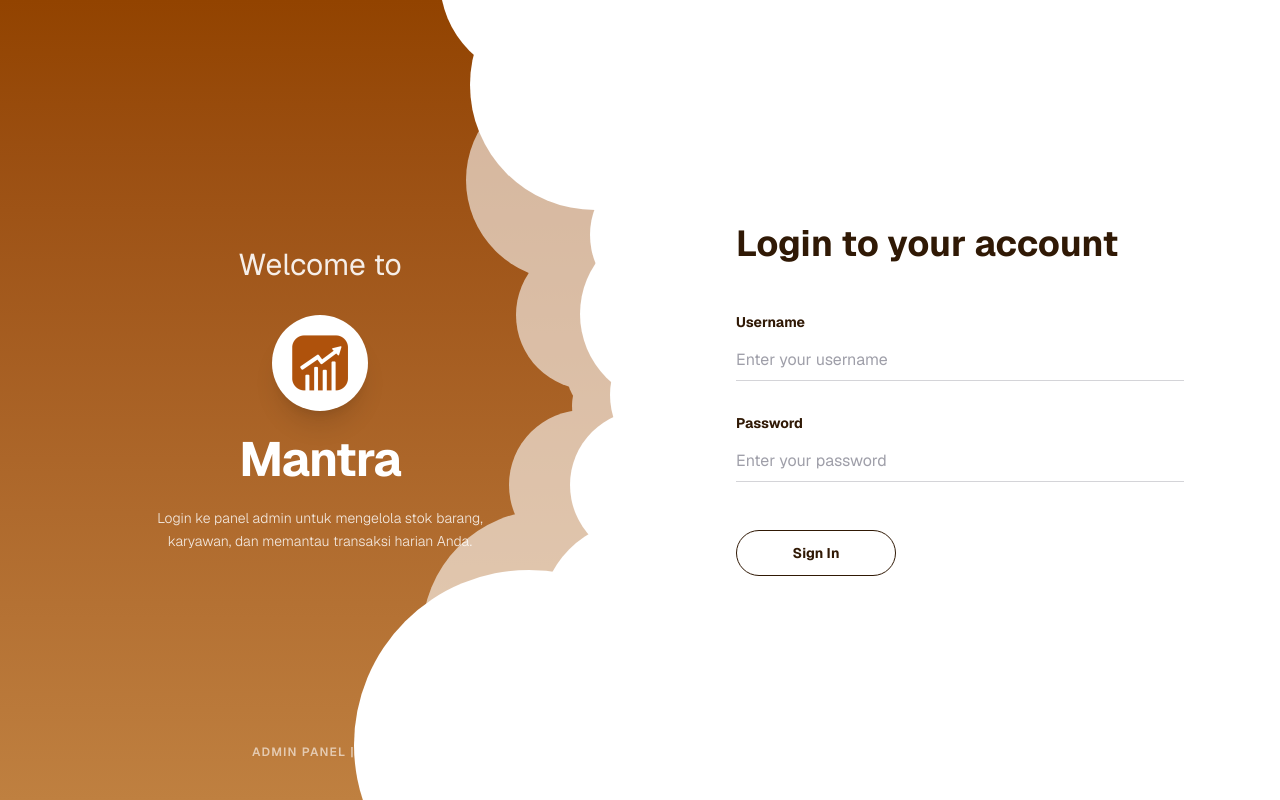
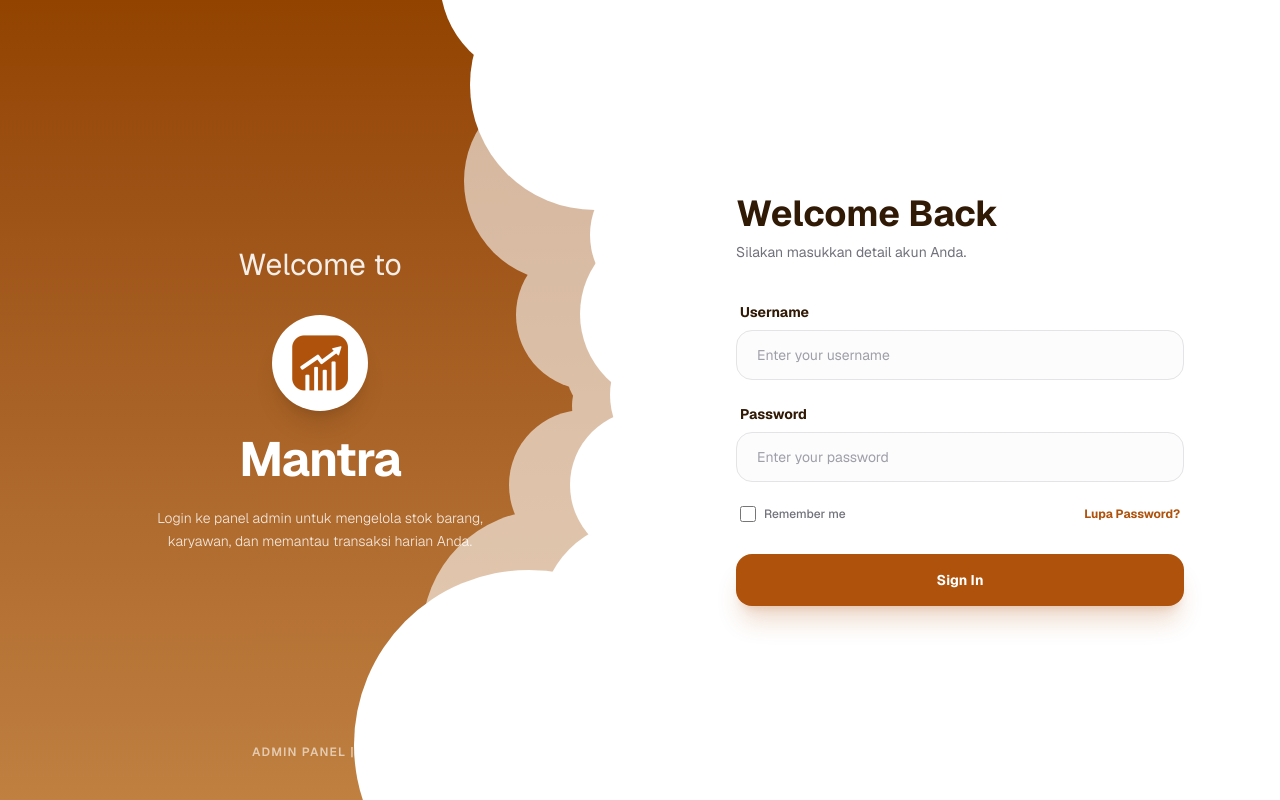
Before and after one commit to Mantra-Jaya-Jaya/mantra-admin-web, a Next.js app: page /login in a window 1280 px wide. Built offline with nearby package versions, Linux system fonts and the light colour scheme.

Commit message:
feat: notifikasi dan animasi login

```diff
--- a/app/(auth)/login/page.tsx
+++ b/app/(auth)/login/page.tsx
@@ -2,12 +2,34 @@
 import { useState } from "react";
 import { useRouter } from "next/navigation";
 import { Loader2 } from "lucide-react";
+import { motion, AnimatePresence, useMotionValue, useTransform } from "framer-motion";
 
 export default function LoginPage() {
   const router = useRouter();
   const [formData, setFormData] = useState({ username: "", password: "" });
   const [loading, setLoading] = useState(false);
   const [errorMsg, setErrorMsg] = useState("");
+  const [isSuccess, setIsSuccess] = useState(false);
+
+  // 🚀 LOGIKA PARALLAX (Bikin Awan Interaktif Ngikutin Mouse)
+  const mouseX = useMotionValue(0);
+  const mouseY = useMotionValue(0);
+
+  const handleMouseMove = (e: React.MouseEvent) => {
+    const { clientX, clientY } = e;
+    const xOffset = (clientX / window.innerWidth - 0.5) * 2;
+    const yOffset = (clientY / window.innerHeight - 0.5) * 2;
+    mouseX.set(xOffset);
+    mouseY.set(yOffset);
+  };
+
+  // Kecepatan gerak awan transparan (belakang) - Lebih lambat
+  const bgCloudX = useTransform(mouseX, [-1, 1], [-8, 8]);
+  const bgCloudY = useTransform(mouseY, [-1, 1], [-8, 8]);
+
+  // Kecepatan gerak awan solid (depan) - Lebih cepat biar terasa 3D
+  const fgCloudX = useTransform(mouseX, [-1, 1], [-20, 20]);
+  const fgCloudY = useTransform(mouseY, [-1, 1], [-20, 20]);
 
   const handleLogin = async (e: React.FormEvent<HTMLFormElement>) => {
     e.preventDefault();
@@ -27,40 +49,78 @@ export default function LoginPage() {
       const data = await res.json();
 
       if (res.ok && data.status === "success") {
+        setIsSuccess(true);
+        setTimeout(() => {
           router.push("/");
+        }, 1200);
       } else {
         setErrorMsg(data.message || "Login gagal, silakan coba lagi.");
+        setLoading(false);
       }
-
     } catch (err) {
       console.error("Login error:", err);
       setErrorMsg("Gagal terhubung ke server. Pastikan API Golang sudah menyala!");
-    } finally {
       setLoading(false);
     }
   };
 
   return (
-    <div className="fixed inset-0 z-50 flex flex-col md:flex-row font-sans antialiased overflow-hidden bg-white">
+    // 🚀 Pasang onMouseMove di wadah paling luar
+    <div onMouseMove={handleMouseMove} className="fixed inset-0 z-50 flex flex-col md:flex-row font-sans antialiased bg-white overflow-hidden">
 
-      {/* BAGIAN KIRI (Gradient Branding + Efek Bokeh Awan) - 100% TIDAK DISENTUH */}
-      <div className="w-full md:w-1/2 flex flex-col justify-center items-center text-white p-12 relative overflow-hidden bg-linear-to-b from-[#924300] to-[#BF8040]">
+      {/* 🚀 ANIMASI AWAN LEWAT SAAT LOGIN SUKSES */}
+      <AnimatePresence>
+        {isSuccess && (
+          <motion.div
+            initial={{ y: "100%", borderRadius: "100% 100% 0 0" }}
+            animate={{ y: "0%", borderRadius: "0% 0% 0 0" }}
+            transition={{ duration: 1, ease: [0.22, 1, 0.36, 1] }}
+            className="fixed inset-0 z-100 bg-white flex flex-col justify-center items-center"
+          >
+            <motion.div
+              initial={{ opacity: 0, scale: 0.8 }}
+              animate={{ opacity: 1, scale: 1 }}
+              transition={{ delay: 0.5, duration: 0.5 }}
+              className="flex flex-col items-center"
+            >
+              <div className="w-20 h-20 bg-[#AF520C] rounded-full flex items-center justify-center mb-4 shadow-xl">
+                <img src="/logo_mantra.png" alt="Logo Mantra" className="w-12 h-12 object-contain filter brightness-0 invert" />
+              </div>
+              <h2 className="text-2xl font-bold text-[#301905]">Membuka Core System...</h2>
+            </motion.div>
+          </motion.div>
+        )}
+      </AnimatePresence>
 
-        <div className="z-20 flex flex-col items-center text-center max-w-md">
+      {/* BAGIAN KIRI (Gradient + Efek Tirai Geser & Awan Original Lu) */}
+      <motion.div
+        initial={{ x: "-100%" }} // Efek tirai putih di awal
+        animate={{ x: 0 }}
+        transition={{ duration: 1.2, ease: [0.22, 1, 0.36, 1] }}
+        className="hidden md:flex w-full md:w-1/2 flex-col justify-center items-center text-white p-12 relative bg-linear-to-b from-[#924300] to-[#BF8040] overflow-hidden z-20"
+      >
+        {/* Konten Text Kiri */}
+        <motion.div
+          initial={{ opacity: 0 }}
+          animate={{ opacity: 1 }}
+          transition={{ delay: 0.6, duration: 0.8 }}
+          className="z-30 flex flex-col items-center text-center max-w-md relative"
+        >
           <h2 className="text-3xl font-normal mb-8 text-white/90">Welcome to</h2>
-
           <div className="w-24 h-24 bg-white rounded-full flex items-center justify-center mb-6 shadow-xl border-4 border-white/30 overflow-hidden">
             <img src="/logo_mantra.png" alt="Logo Mantra" className="w-16 h-16 object-contain" />
           </div>
-
           <h1 className="text-5xl font-bold tracking-tight mb-6">Mantra</h1>
-
           <p className="text-sm text-white/85 leading-relaxed font-light px-8">
             Login ke panel admin untuk mengelola stok barang, karyawan, dan memantau transaksi harian Anda.
           </p>
-        </div>
+        </motion.div>
 
+        {/* 🚀 AWAN ORIGINAL HAMIM (Tapi udah di-convert ke px & dipasang Parallax) */}
         <div className="absolute top-0 right-0 h-full w-full pointer-events-none z-10 overflow-hidden">
+
+          {/* Layer Awan Solid (Depan) - Gerak Cepat */}
+          <motion.div style={{ x: fgCloudX, y: fgCloudY }} className="absolute inset-0 w-full h-full">
             <div className="absolute -right-20 top-[-5%] w-62.5 h-62.5 rounded-full bg-white "></div>
             <div className="absolute right-0 top-[-15%] w-50 h-50 rounded-full bg-white "></div>
             <div className="absolute -right-25 top-[10%] w-37.5 h-37.5 rounded-full bg-white "></div>
@@ -71,68 +131,99 @@ export default function LoginPage() {
             <div className="absolute -right-25 top-[65%] w-50 h-50 rounded-full bg-white "></div>
             <div className="absolute -right-20 bottom-[30%] w-37.5 h-37.5 rounded-full bg-white "></div>
             <div className="absolute right-[-10%] bottom-[-15%] w-87.5 h-87.5 rounded-full bg-white "></div>
-          <div className="absolute top-0 right-0 h-full w-full pointer-events-none z-10 overflow-hidden opacity-60">
+          </motion.div>
+
+          {/* Layer Awan Transparan (Belakang) - Gerak Lambat */}
+          <motion.div style={{ x: bgCloudX, y: bgCloudY }} className="absolute inset-0 w-full h-full opacity-60">
             <div className="absolute right-[-5%] bottom-[5%] w-62.5 h-62.5 rounded-full bg-white"></div>
             <div className="absolute right-[-3%] bottom-[30%] w-37.5 h-37.5 rounded-full bg-white"></div>
             <div className="absolute right-[-5%] bottom-[43%] w-25 h-25 rounded-full bg-white"></div>
             <div className="absolute right-[-4%] top-[40%] w-25 h-25 rounded-full bg-white"></div>
             <div className="absolute right-[-4%] top-[30%] w-37.5 h-37.5 rounded-full bg-white"></div>
-            <div className="absolute right-[-4%] top-[10%] w-50 h-50 rounded-full bg-white"></div>
+            <div className="absolute right-[-4%] top-[10%] w-50.5 h-50.5 rounded-full bg-white"></div>
+          </motion.div>
+
+        </div>
+
+        <motion.div
+          initial={{ opacity: 0 }}
+          animate={{ opacity: 1 }}
+          transition={{ delay: 1 }}
+          className="absolute bottom-10 text-xs text-white/60 font-semibold tracking-widest z-30"
+        >
+          ADMIN PANEL | V1.0
+        </motion.div>
+      </motion.div>
+
+      {/* BAGIAN KANAN (Form Login) */}
+      <motion.div
+        initial={{ opacity: 0 }}
+        animate={{ opacity: 1 }}
+        transition={{ delay: 0.4, duration: 1 }}
+        className="w-full md:w-1/2 flex flex-col justify-center px-8 sm:px-24 py-12 relative z-10 bg-white"
+      >
+        <div className="max-w-md w-full mx-auto">
+          <div className="md:hidden flex justify-center mb-8">
+            <div className="w-20 h-20 bg-[#AF520C] rounded-full flex items-center justify-center shadow-lg">
+               <img src="/logo_mantra.png" alt="Logo Mantra" className="w-12 h-12 object-contain filter brightness-0 invert" />
             </div>
           </div>
 
-        <div className="absolute bottom-10 text-xs text-white/60 font-semibold tracking-widest z-20">
-          ADMIN PANEL | V1.0
-        </div>
-      </div>
+          <h2 className="text-3xl md:text-4xl font-bold text-[#301905] mb-2 text-center md:text-left">Welcome Back</h2>
+          <p className="text-zinc-500 mb-10 text-center md:text-left text-sm">Silakan masukkan detail akun Anda.</p>
 
-      {/* BAGIAN KANAN (Form Login Modern) */}
-      <div className="w-full md:w-1/2 flex flex-col justify-center px-12 sm:px-24 py-12 relative z-10 bg-white">
+          <form onSubmit={handleLogin} className="flex flex-col gap-6">
 
-        <div className="max-w-md w-full mx-auto">
-          <h2 className="text-4xl font-bold text-[#301905] mb-12">Login to your account</h2>
-
-          <form onSubmit={handleLogin} className="flex flex-col gap-8">
-            {/* 🚀 UI SAMA PERSIS, HANYA ATRIBUT YANG DIUBAH */}
-            <div className="flex flex-col">
-              <label className="text-sm font-bold text-[#301905] mb-2">Username</label>
+            <div className="flex flex-col gap-2">
+              <label className="text-sm font-bold text-[#301905] ml-1">Username</label>
               <input
-                type="text" // Ubah type jadi text
+                type="text"
                 required
                 spellCheck="false"
                 placeholder="Enter your username"
-                className="w-full border-b border-zinc-300 py-2 text-base text-zinc-900 focus:outline-none focus:border-[#301905] transition-colors placeholder:text-zinc-400 bg-transparent"
-                value={formData.username} // Binding ke state username
-                onChange={(e) => setFormData({ ...formData, username: e.target.value })} // Update state username
+                className="w-full border border-zinc-200 bg-zinc-50/50 rounded-2xl px-5 py-3.5 text-sm text-zinc-900 focus:outline-none focus:border-[#AF520C] focus:ring-4 focus:ring-[#AF520C]/10 transition-all placeholder:text-zinc-400"
+                value={formData.username}
+                onChange={(e) => setFormData({ ...formData, username: e.target.value })}
               />
             </div>
 
-            {/* Input Password */}
-            <div className="flex flex-col">
-              <label className="text-sm font-bold text-[#301905] mb-2">Password</label>
+            <div className="flex flex-col gap-2">
+              <label className="text-sm font-bold text-[#301905] ml-1">Password</label>
               <input
                 type="password"
                 required
                 placeholder="Enter your password"
-                className="w-full border-b border-zinc-300 py-2 text-base text-zinc-900 focus:outline-none focus:border-[#301905] transition-colors placeholder:text-zinc-400 bg-transparent"
+                className="w-full border border-zinc-200 bg-zinc-50/50 rounded-2xl px-5 py-3.5 text-sm text-zinc-900 focus:outline-none focus:border-[#AF520C] focus:ring-4 focus:ring-[#AF520C]/10 transition-all placeholder:text-zinc-400"
                 value={formData.password}
                 onChange={(e) => setFormData({ ...formData, password: e.target.value })}
               />
             </div>
 
-            {/* Error Message */}
+            <div className="flex justify-between items-center px-1">
+              <label className="flex items-center gap-2 cursor-pointer group">
+                <input type="checkbox" className="w-4 h-4 rounded border-zinc-300 text-[#AF520C] focus:ring-[#AF520C] cursor-pointer" />
+                <span className="text-xs text-zinc-500 font-medium group-hover:text-zinc-800 transition">Remember me</span>
+              </label>
+              <button type="button" className="text-xs text-[#AF520C] font-bold hover:underline">Lupa Password?</button>
+            </div>
+
             {errorMsg && (
-              <p className="text-red-600 text-xs font-semibold -mt-2.5 leading-relaxed">
+              <motion.p
+                initial={{ opacity: 0, y: -10 }}
+                animate={{ opacity: 1, y: 0 }}
+                className="text-red-500 bg-red-50 border border-red-100 p-3 rounded-xl text-xs font-semibold leading-relaxed"
+              >
                 {errorMsg}
-              </p>
+              </motion.p>
             )}
 
-            {/* Button Sign In */}
-            <div className="mt-4 flex justify-start">
-              <button
+            <div className="mt-2">
+              <motion.button
+                whileHover={{ scale: 1.01 }}
+                whileTap={{ scale: 0.98 }}
                 type="submit"
-                disabled={loading}
-                className="w-40 flex items-center justify-center gap-2 bg-white text-[#301905] border border-[#301905] font-bold py-3 rounded-full hover:bg-[#301905] hover:text-white transition-all disabled:opacity-60 disabled:cursor-not-allowed text-sm"
+                disabled={loading || isSuccess}
+                className="w-full flex items-center justify-center gap-2 bg-[#AF520C] text-white font-bold py-4 rounded-2xl hover:bg-[#924300] transition-all disabled:opacity-70 disabled:cursor-not-allowed text-sm shadow-xl shadow-[#AF520C]/20"
               >
                 {loading ? (
                   <>
@@ -142,11 +233,11 @@ export default function LoginPage() {
                 ) : (
                   "Sign In"
                 )}
-              </button>
+              </motion.button>
             </div>
           </form>
         </div>
-      </div>
+      </motion.div>
 
     </div>
   );
--- a/app/notifikasi/page.tsx
+++ b/app/notifikasi/page.tsx
@@ -1,45 +1,52 @@
 "use client";
-import { useState } from "react";
-import { AlertTriangle, UserX, CheckCheck } from "lucide-react";
+import { useState, useEffect } from "react";
+import { CheckCheck, Loader2 } from "lucide-react";
 import NotificationItem from "@/components/NotificationItem";
 
 export default function NotifikasiPage() {
-  // Data Dummy sesuai request lu (Cuma Stok & Karyawan)
-  const [notifications, setNotifications] = useState([
-    {
-      id: 1,
-      type: "stock",
-      title: "Low Stock Alert: Kertas HVS A4",
-      description: "Inventory for 'Kertas HVS A4 70gsm' has dropped below the threshold of 5 Rim. Current stock is 2 Rim. Reorder recommended.",
-      time: "10m ago",
-      isRead: false,
-    },
-    {
-      id: 2,
-      type: "employee",
-      title: "Inactive Employee Alert",
-      description: "Admin 'Siti Aminah' (Kasir) has not logged into the POS system for the past 3 days. Please check their active status.",
-      time: "1h ago",
-      isRead: false,
-    },
-    {
-      id: 3,
-      type: "stock",
-      title: "Low Stock Alert: Tinta Printer Epson Black",
-      description: "Inventory for 'Tinta Epson 664 Black' has dropped to 1 bottle. Immediate restock required.",
-      time: "Yesterday",
-      isRead: true, // Ini ceritanya udah dibaca
-    }
-  ]);
+  const [notifications, setNotifications] = useState<any[]>([]);
+  const [loading, setLoading] = useState(true);
+  const [errorMsg, setErrorMsg] = useState("");
 
-  // Fungsi tandai semua dibaca
+  // 🚀 NGE-FETCH DATA DARI GOLANG
+  useEffect(() => {
+    const fetchNotifikasi = async () => {
+      try {
+        // Sesuaikan URL-nya dengan nama grup route admin lu
+        const res = await fetch("/api/v1/admin/notifikasi");
+        const json = await res.json();
+
+        if (res.ok && json.data) {
+          // Tambahin isRead manual, karena dari Golang belum ngirim status dibaca/belum
+          const dataWithReadStatus = json.data.map((n: any) => ({
+            ...n,
+            isRead: n.status === "read" // Anggap aja kalau "read" berarti true
+          }));
+          setNotifications(dataWithReadStatus);
+        } else {
+          setErrorMsg(json.message || "Gagal memuat notifikasi dari server.");
+        }
+      } catch (err) {
+        console.error("Fetch notifikasi error:", err);
+        setErrorMsg("Gagal terhubung ke API Server. Pastikan backend Golang aktif!");
+      } finally {
+        setLoading(false);
+      }
+    };
+
+    fetchNotifikasi();
+  }, []);
+
+  // Fungsi tandai semua dibaca (UI Only sementara)
   const markAllAsRead = () => {
     setNotifications(notifications.map(n => ({ ...n, isRead: true })));
+    // Next Step: Kasih fetch PUT/PATCH ke Golang di sini buat update status ke DB
   };
 
-  // Fungsi hapus/dismiss notif
-  const dismissNotification = (id: number) => {
-    setNotifications(notifications.filter(n => n.id !== id));
+  // Fungsi hapus/dismiss notif (UI Only sementara)
+  const dismissNotification = (idTarget: string) => {
+    setNotifications(notifications.filter(n => n.id_notifikasi !== idTarget));
+    // Next Step: Kasih fetch DELETE ke Golang di sini buat hapus dari DB
   };
 
   return (
@@ -48,7 +55,7 @@ export default function NotifikasiPage() {
       <div className="flex justify-between items-end mb-6">
         <div>
           <h1 className="text-3xl font-bold text-zinc-900 mb-1">Notifikasi</h1>
-          <p className="text-sm text-zinc-500 font-medium">Atur notifikasi & update sistem.</p>
+          <p className="text-sm text-zinc-500 font-medium">Pantau peringatan & update sistem secara real-time.</p>
         </div>
 
         <button
@@ -60,12 +67,23 @@ export default function NotifikasiPage() {
         </button>
       </div>
 
+      {errorMsg && (
+        <div className="w-full p-4 bg-red-50 border border-red-200 text-red-600 rounded-xl text-sm font-semibold mb-6">
+          ⚠️ {errorMsg}
+        </div>
+      )}
+
       {/* CONTAINER LIST NOTIFIKASI */}
       <div className="bg-white rounded-xl border border-zinc-200 shadow-sm overflow-hidden mb-6">
-        {notifications.length > 0 ? (
+        {loading ? (
+           <div className="p-12 flex flex-col items-center justify-center text-zinc-400 gap-3">
+             <Loader2 className="animate-spin text-[#AF520C]" size={40} />
+             <p className="font-bold text-sm text-zinc-700">Menarik data dari server...</p>
+           </div>
+        ) : notifications.length > 0 ? (
           notifications.map((notif) => (
             <NotificationItem
-              key={notif.id}
+              key={notif.id_notifikasi}
               notif={notif}
               onDismiss={dismissNotification}
             />
@@ -73,21 +91,12 @@ export default function NotifikasiPage() {
         ) : (
           <div className="p-12 text-center flex flex-col items-center">
             <CheckCheck size={40} className="text-zinc-300 mb-3" />
-            <p className="text-sm font-bold text-zinc-500">Semua notifikasi sudah dibaca</p>
-            <p className="text-xs text-zinc-400 mt-1">Belum ada peringatan baru hari ini.</p>
+            <p className="text-sm font-bold text-zinc-500">Semua aman terkendali!</p>
+            <p className="text-xs text-zinc-400 mt-1">Belum ada peringatan stok atau notifikasi sistem hari ini.</p>
           </div>
         )}
       </div>
 
-      {/* TOMBOL LOAD MORE */}
-      {notifications.length > 0 && (
-        <div className="flex justify-center">
-          <button className="px-6 py-2 bg-zinc-50 border border-zinc-200 text-zinc-500 rounded-lg text-xs font-bold hover:bg-zinc-100 hover:text-zinc-700 transition shadow-sm">
-            Load More
-          </button>
-        </div>
-      )}
-
     </div>
   );
 }
--- a/package.json
+++ b/package.json
@@ -9,6 +9,8 @@
     "lint": "eslint"
   },
   "dependencies": {
+    "@splinetool/react-spline": "^4.1.0",
+    "framer-motion": "^12.40.0",
     "html5-qrcode": "^2.3.8",
     "lucide-react": "^1.14.0",
     "next": "16.2.4",
```
Also changed, not shown: components/NotificationItem.tsx (+35 -17 lines), 1 other file (tests, documents, lock files or other folders). Lines whose indentation alone changed are shown as unchanged.
